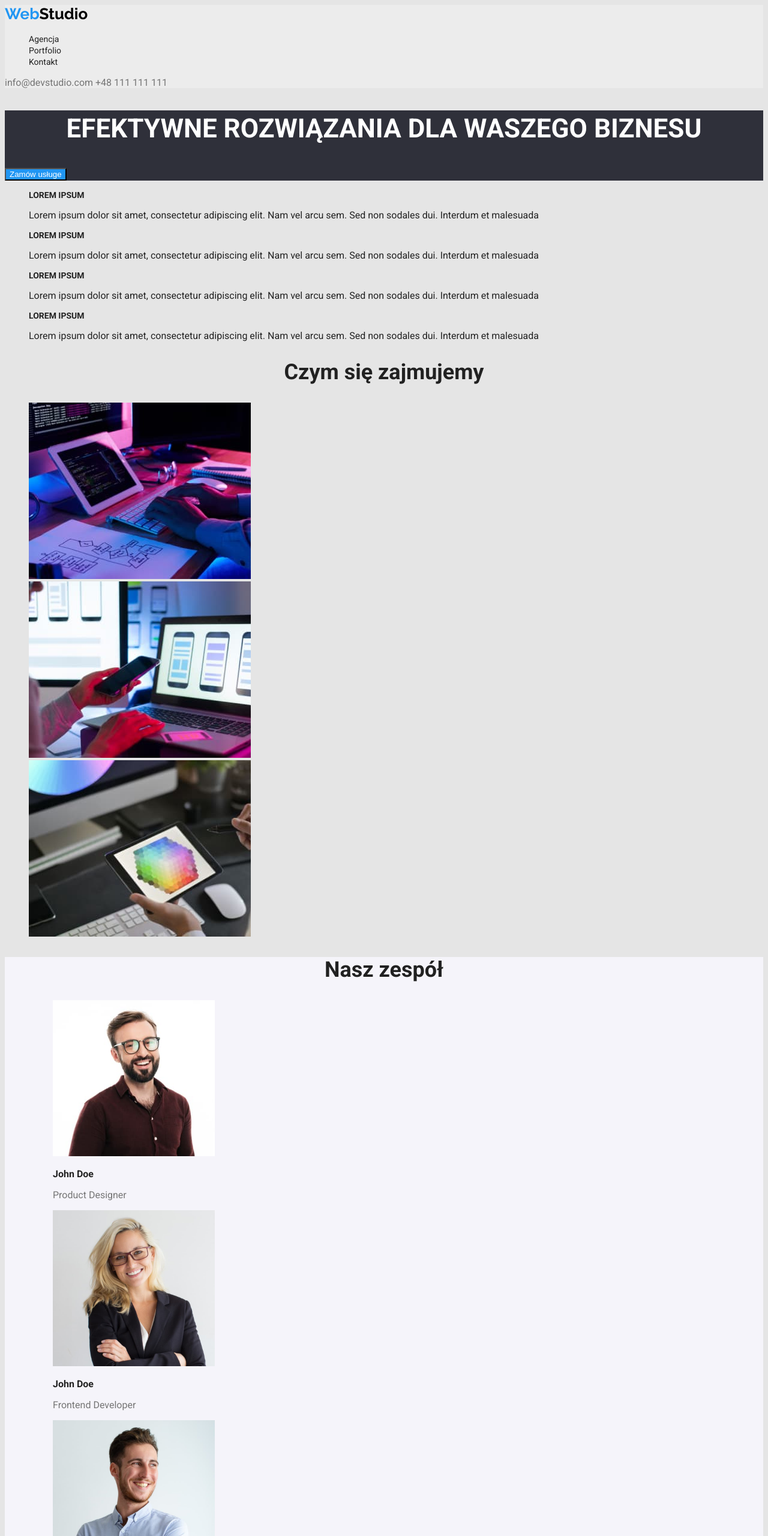
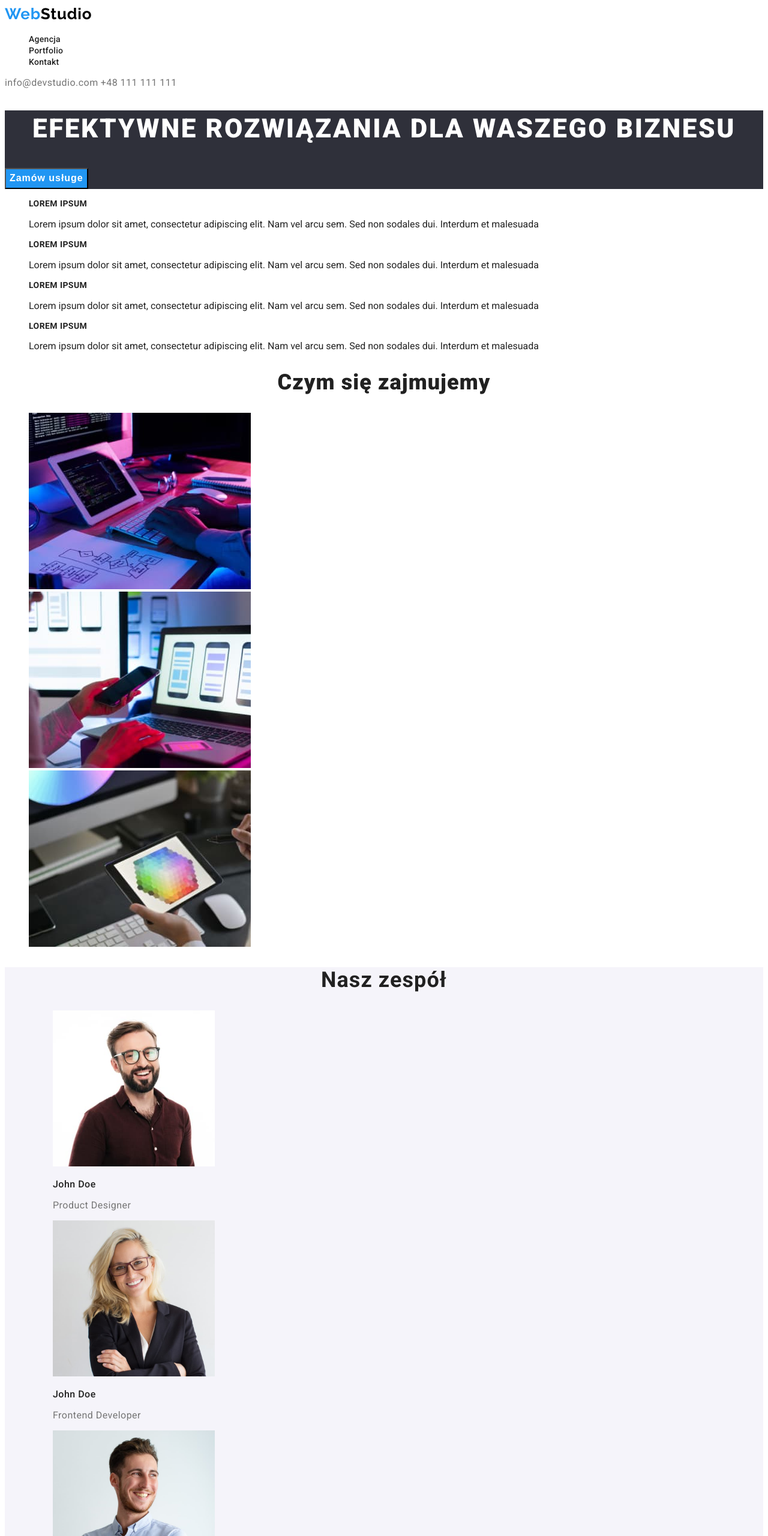
Before and after one commit to patrycjamusial/goit-markup-hw-02, a plain HTML site: page index.html in a window 1280 px wide. Shown: the top 2560 px of the page at 60% size. Drawn offline with Linux system fonts and the light colour scheme.

Commit message:
fixed css issues

```diff
--- a/css/style.css
+++ b/css/style.css
@@ -1,5 +1,4 @@
 :root {
-  --background-page-color: #e5e5e5;
   --brand-color-blue: #2196f3;
   --brand-color-background: #2f303a;
   --brand-color-black: #212121;
@@ -11,25 +10,25 @@
 body {
   font-family: "Roboto", sans-serif;
   color: var(--brand-color-black);
-  background-color: var(--background-page-color);
 }
 .bottom-contact {
   background-color: var(--brand-color-background);
 }
 .contact-address {
   color: var(--brand-color-white);
-  font-style: 400px;
+  font-style: normal;
+  font-weight: 400;
   font-size: 14px;
   line-height: 1.71;
-  letter-spacing: 3%;
+  letter-spacing: 0.03em;
 }
 .contact-link-bottom {
   color: rgba(255, 255, 255, 0.6);
-  font-style: 400px;
+  font-weight: 400;
   font-size: 14px;
   line-height: 1.71;
   text-decoration: none;
-  letter-spacing: 3%;
+  letter-spacing: 0.03em;
 }
 .contact-link-bottom:hover {
   color: var(--brand-color-blue);
@@ -37,7 +36,7 @@ body {
 .contact-link {
   color: var(--brand-color-text-grey);
   text-decoration: none;
-  letter-spacing: 3%;
+  letter-spacing: 0.03em;
 }
 .contact-link:hover {
   color: var(--brand-color-blue);
@@ -53,7 +52,7 @@ body {
   font-weight: 500;
   line-height: 1.6;
   text-align: center;
-  letter-spacing: 3%;
+  letter-spacing: 0.03em;
 }
 .filter-name:hover,
 .filter-name:focus {
@@ -64,55 +63,53 @@ body {
   list-style-type: none;
 }
 .menu {
-  background-color: #ececec;
+  background-color: var(--brand-color-white);
 }
 .menu-link-logo-top {
   color: #000;
   font-family: Raleway;
-  font-weight: 700px;
+  font-weight: 700;
   font-size: 26px;
   line-height: 1.2;
   text-decoration: none;
-  letter-spacing: 3%;
+  letter-spacing: 0.03em;
 }
 .menu-link-logo-bottom {
   color: var(--brand-color-white);
   font-family: Raleway;
-  font-weight: 700px;
+  font-weight: 700;
   font-size: 26px;
   line-height: 1.2;
   text-decoration: none;
-  letter-spacing: 3%;
+  letter-spacing: 0.03em;
 }
 .menu-logo {
   color: var(--brand-color-blue);
   font-family: Raleway;
-  font-weight: 700px;
+  font-weight: 700;
   font-size: 26px;
   line-height: 1.2;
   text-decoration: none;
-  letter-spacing: 3%;
+  letter-spacing: 0.03em;
 }
 .motto {
   background-color: var(--brand-color-background);
 }
 .motto-text {
   color: var(--brand-color-white);
-  font-weight: 900px;
+  font-weight: 900;
   font-size: 44px;
   line-height: 1.37;
-  letter-spacing: 6%;
+  letter-spacing: 0.06em;
   text-align: center;
 }
 .navigation-link {
   color: var(--brand-color-black);
-  font-family: Roboto;
-  font-style: 500px;
+  font-weight: 500;
   font-size: 14px;
   line-height: 1.15;
-  line-height: 100%;
   text-decoration: none;
-  letter-spacing: 2%;
+  letter-spacing: 0.02em;
 }
 .navigation-link:hover,
 .navigation-link:focus {
@@ -123,27 +120,32 @@ body {
   color: var(--brand-color-white);
   background-color: var(--brand-color-blue);
   cursor: pointer;
+  font-weight: 700;
+  font-size: 16px;
+  line-height: 1.8;
+  text-align: center;
+  letter-spacing: 0.06em;
 }
 .our-strengths-name {
   color: var(--brand-color-black);
-  font-style: 700px;
+  font-weight: 700;
   font-size: 14px;
-  list-style: 1.2;
-  letter-spacing: 3%;
+  line-height: 1.2;
+  letter-spacing: 0.03em;
 }
 .our-strengths-text {
   color: var(--brand-color-text-grey);
-  font-style: 400px;
+  font-weight: 400;
   font-size: 14px;
-  list-style: 1.7;
-  letter-spacing: 3%;
+  line-height: 1.7;
+  letter-spacing: 0.03em;
 }
 .our-work-text {
   color: var(--brand-color-black);
-  font-style: 900px;
+  font-weight: 900;
   font-size: 36px;
-  list-style: 1.17;
-  letter-spacing: 3%;
+  line-height: 1.17;
+  letter-spacing: 0.03em;
   text-align: center;
 }
 .our-team {
@@ -151,38 +153,38 @@ body {
 }
 .our-team-text {
   color: var(--brand-color-black);
-  font-style: 700px;
+  font-weight: 700;
   font-size: 36px;
   line-height: 1.17;
-  letter-spacing: 3%;
+  letter-spacing: 0.03em;
   text-align: center;
 }
 .our-team-name {
   color: var(--brand-color-black);
-  font-style: 500px;
+  font-weight: 500;
   font-size: 16px;
   line-height: 1.19;
-  letter-spacing: 3%;
+  letter-spacing: 0.03em;
 }
 .our-team-job {
   color: var(--brand-color-text-grey);
-  font-style: 400px;
+  font-weight: 400;
   font-size: 16px;
   line-height: 1.19;
-  letter-spacing: 3%;
+  letter-spacing: 0.03em;
 }
 .portfolio-item {
   background-color: var(--brand-color-white);
   color: var(--brand-color-black);
-  font-style: 700px;
+  font-weight: 700;
   font-size: 18px;
   line-height: 2;
-  letter-spacing: 6%;
+  letter-spacing: 0.06em;
 }
 .portfolio-type {
   color: var(--brand-color-text-grey);
-  font-style: 400px;
+  font-weight: 400;
   font-size: 16px;
   line-height: 1.8;
-  letter-spacing: 3%;
+  letter-spacing: 0.03em;
 }
```
